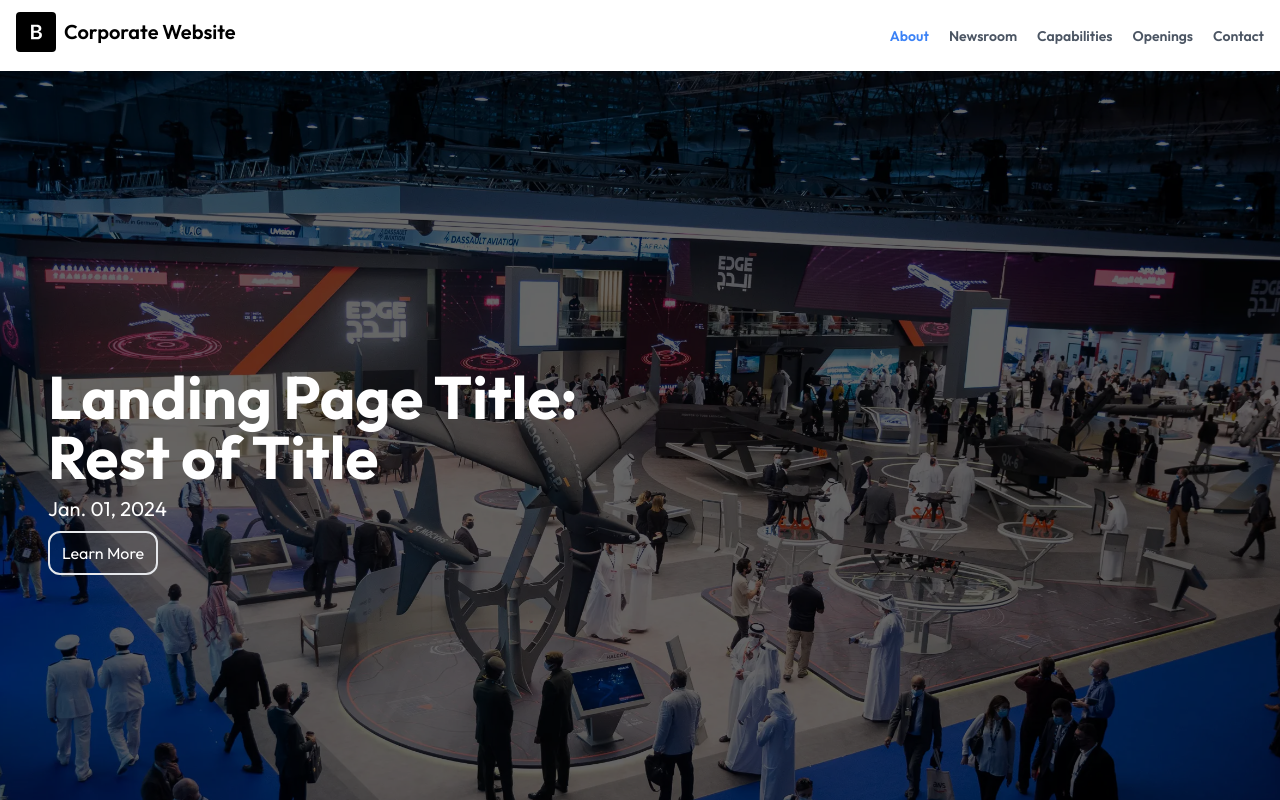
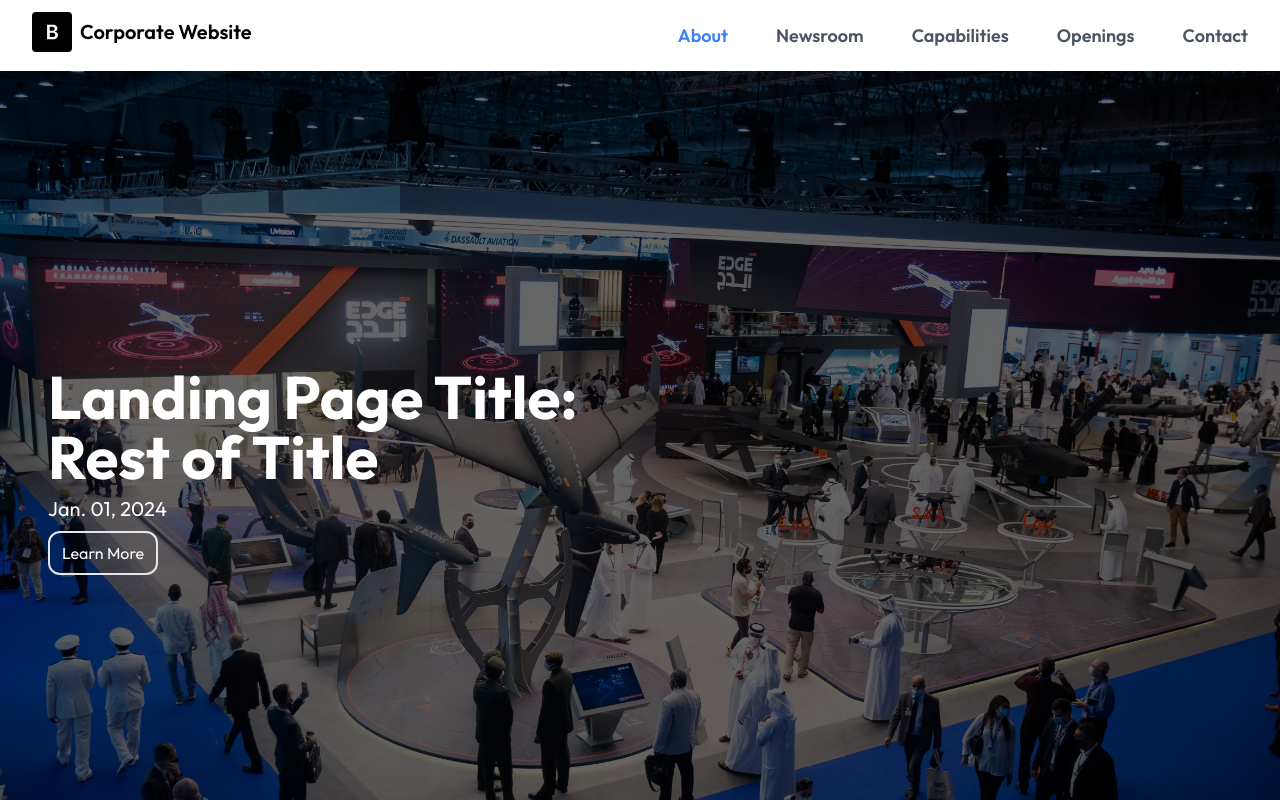
Before and after one commit to aabboudi/corporate-website, a Next.js app: page / in a window 1280 px wide. Shown: the top 800 px of the page. Built offline with nearby package versions, Linux system fonts and the light colour scheme.

Commit message:
Harmless design changes

```diff
--- a/app/layout.tsx
+++ b/app/layout.tsx
@@ -19,9 +19,11 @@ export default function RootLayout({
 }>) {
   return (
     <html lang="en">
-      <body className={`${outfit.className} min-h-screen`}>
+      <body className={outfit.className}>
         <Navbar />
-        {children}
+        <main className="container-fluid min-h-screen">
+          {children}
+        </main>
         <Footer />
         <PrelineScript />
       </body>
--- a/app/page.tsx
+++ b/app/page.tsx
@@ -5,7 +5,7 @@ import { BrickWall, Cpu, Fingerprint, Fuel, Shield } from 'lucide-react';
 
 export default function Home() {
   return (
-    <main className="container-fluid">
+    <>
       <section className="min-h-[80vh] w-full flex flex-wrap justify-center lg:justify-start items-center">
         <div className="relative h-screen w-full overflow-hidden">
           <Image
@@ -85,6 +85,6 @@ export default function Home() {
           <iframe src="google_maps_link" width="100%" height="100%" loading="lazy" title="Map location of HQ office." data-aos="fade-up" data-aos-delay="200" data-aos-anchor-placement="center-bottom"></iframe>
         </div>
       </section> */}
-    </main>
+    </>
   );
 }
--- a/components/Navbar.tsx
+++ b/components/Navbar.tsx
@@ -1,7 +1,7 @@
 export default function Navbar() {
   return (
-    <header className="sticky top-0 flex flex-wrap sm:justify-start sm:flex-nowrap w-full bg-white text-sm py-3 dark:bg-neutral-800 z-50">
-      <nav className="max-w-[85rem] w-full mx-auto px-4 sm:flex sm:items-center sm:justify-between">
+    <header className="sticky top-0 flex flex-wrap lg:justify-start lg:flex-nowrap w-full bg-white text-lg py-3 dark:bg-neutral-800 z-50">
+      <nav className="max-w-full w-full mx-8 lg:flex lg:items-center lg:justify-between">
         <div className="flex items-center justify-between">
           <a href="/" className="flex-none text-xl font-semibold dark:text-white focus:outline-none focus:opacity-80" aria-label="Brand">
             <span className="inline-flex items-center gap-x-2 text-xl font-semibold dark:text-white">
@@ -12,7 +12,7 @@ export default function Navbar() {
               Corporate Website
             </span>
           </a>
-          <div className="sm:hidden">
+          <div className="lg:hidden">
             <button type="button" className="hs-collapse-toggle relative size-7 flex justify-center items-center gap-x-2 rounded-lg border border-gray-200 bg-white text-gray-800 shadow-sm hover:bg-gray-50 focus:outline-none focus:bg-gray-50 disabled:opacity-50 disabled:pointer-events-none dark:bg-transparent dark:border-neutral-700 dark:text-white dark:hover:bg-white/10 dark:focus:bg-white/10" id="hs-navbar-example-collapse" aria-expanded="false" aria-controls="hs-navbar-example" aria-label="Toggle navigation" data-hs-collapse="#hs-navbar-example">
               <svg className="hs-collapse-open:hidden shrink-0 size-4" xmlns="http://www.w3.org/2000/svg" width="24" height="24" viewBox="0 0 24 24" fill="none" stroke="currentColor" strokeWidth="2" strokeLinecap="round" strokeLinejoin="round"><line x1="3" x2="21" y1="6" y2="6"/><line x1="3" x2="21" y1="12" y2="12"/><line x1="3" x2="21" y1="18" y2="18"/></svg>
               <svg className="hs-collapse-open:block hidden shrink-0 size-4" xmlns="http://www.w3.org/2000/svg" width="24" height="24" viewBox="0 0 24 24" fill="none" stroke="currentColor" strokeWidth="2" strokeLinecap="round" strokeLinejoin="round"><path d="M18 6 6 18"/><path d="m6 6 12 12"/></svg>
@@ -20,8 +20,8 @@ export default function Navbar() {
             </button>
           </div>
         </div>
-        <div id="hs-navbar-example" className="hidden hs-collapse overflow-hidden transition-all duration-300 basis-full grow sm:block" aria-labelledby="hs-navbar-example-collapse">
-          <div className="flex flex-col text-center gap-5 mt-5 sm:flex-row sm:items-center sm:justify-end sm:mt-0 sm:ps-5">
+        <div id="hs-navbar-example" className="hidden hs-collapse overflow-hidden transition-all duration-300 basis-full grow lg:block" aria-labelledby="hs-navbar-example-collapse">
+          <div className="flex flex-col text-center gap-5 lg:gap-12 lg:flex-row lg:items-center lg:justify-end mt-5 lg:mt-0 lg:ps-5">
             <a href="#" className="font-semibold text-blue-500 focus:outline-none" aria-current="page">About</a>
             <a href="/newsroom" className="font-semibold text-gray-600 hover:text-gray-400 focus:outline-none focus:text-gray-400 dark:text-neutral-400 dark:hover:text-neutral-500 dark:focus:text-neutral-500">Newsroom</a>
             <a href="#" className="font-semibold text-gray-600 hover:text-gray-400 focus:outline-none focus:text-gray-400 dark:text-neutral-400 dark:hover:text-neutral-500 dark:focus:text-neutral-500">Capabilities</a>
```
